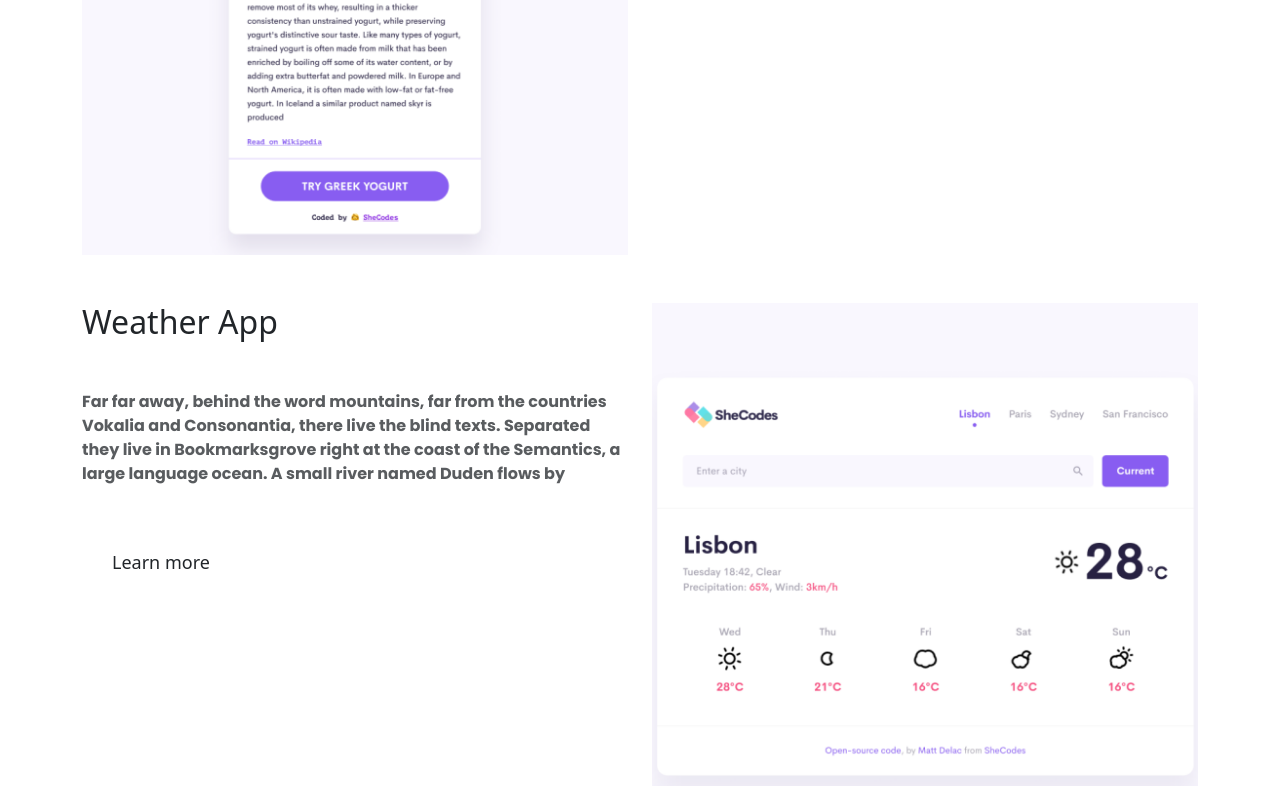
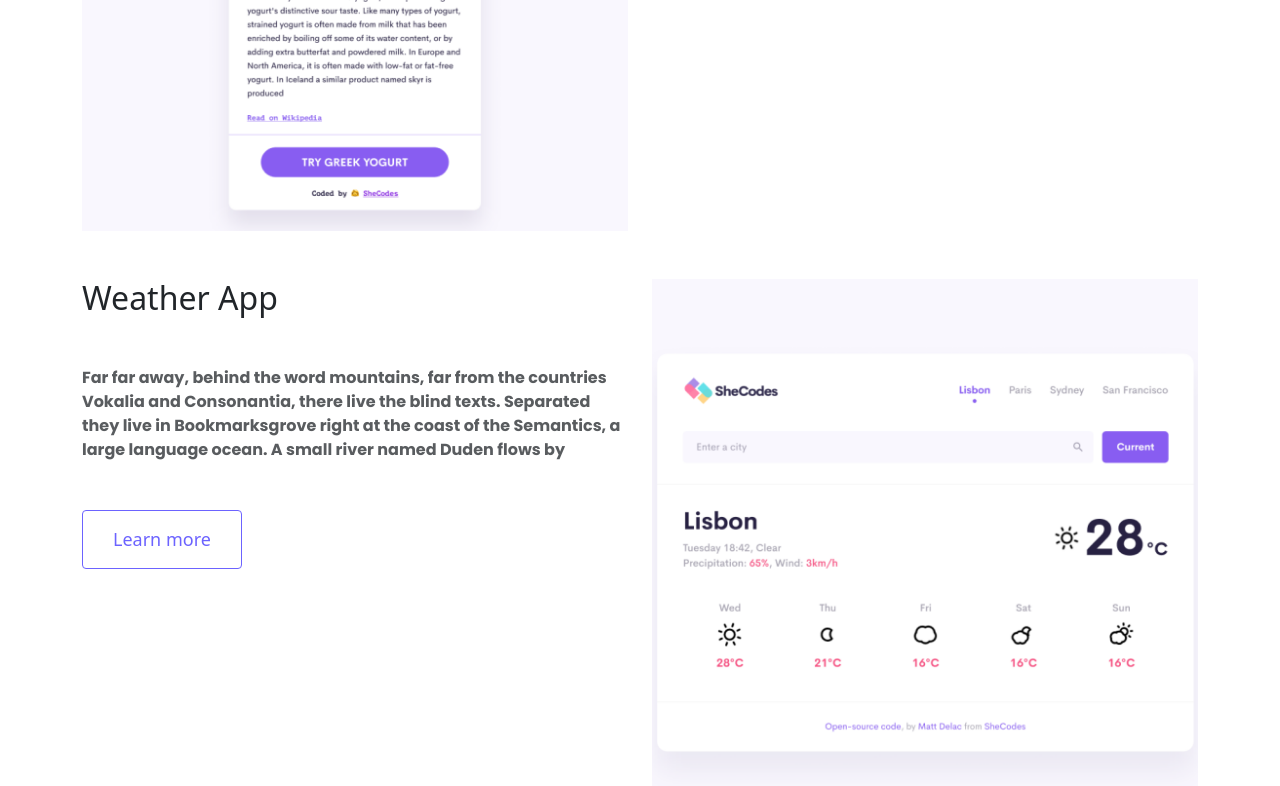
Before and after one commit to Roghayeh-pixel/portfolio-project, a plain HTML site: page index.html in a window 1280 px wide. Shown: the part 676-1462 px from the top of the page. Drawn offline with nearby package versions, Linux system fonts and the light colour scheme; a web font is replaced by a local one.

Commit message:
correct the css root

```diff
--- a/index.html
+++ b/index.html
@@ -5,7 +5,6 @@
     <meta name="viewport" content="width=device-width, initial-scale=1.0">
     <link href="https://cdn.jsdelivr.net/npm/bootstrap@5.3.0/dist/css/bootstrap.min.css" rel="stylesheet"
         integrity="sha384-9ndCyUaIbzAi2FUVXJi0CjmCapSmO7SnpJef0486qhLnuZ2cdeRhO02iuK6FUUVM" crossorigin="anonymous">
-        <link rel="stylesheet" href="styles/portfolio.css">
     <script src="https://cdn.jsdelivr.net/npm/bootstrap@5.3.0/dist/js/bootstrap.bundle.min.js"
         integrity="sha384-geWF76RCwLtnZ8qwWowPQNguL3RmwHVBC9FhGdlKrxdiJJigb/j/68SIy3Te4Bkz"
         crossorigin="anonymous"></script>
@@ -19,7 +18,7 @@
             <link
                 href="https://fonts.googleapis.com/css2?family=Alkatra&family=Playfair+Display:wght@500&family=Poppins:ital,wght@0,700;1,500&display=swap"
                 rel="stylesheet">
-                https://github.com/Roghayeh-pixel/portfolio-project/blob/main/index.html#L8
+    <link rel="stylesheet" href="styles/portfolio.css">
         <title>Document</title>
 </head>
 <body>
--- a/styles/portfolio.css
+++ b/styles/portfolio.css
@@ -1,7 +1,5 @@
-.root {
+:root {
   --branding-color: #6c63ff;
-  https: //github.com/Roghayeh-pixel/portfolio-project/blob/main/styles/portfolio.css#L1
-;
 }
 
 h1 {
```
